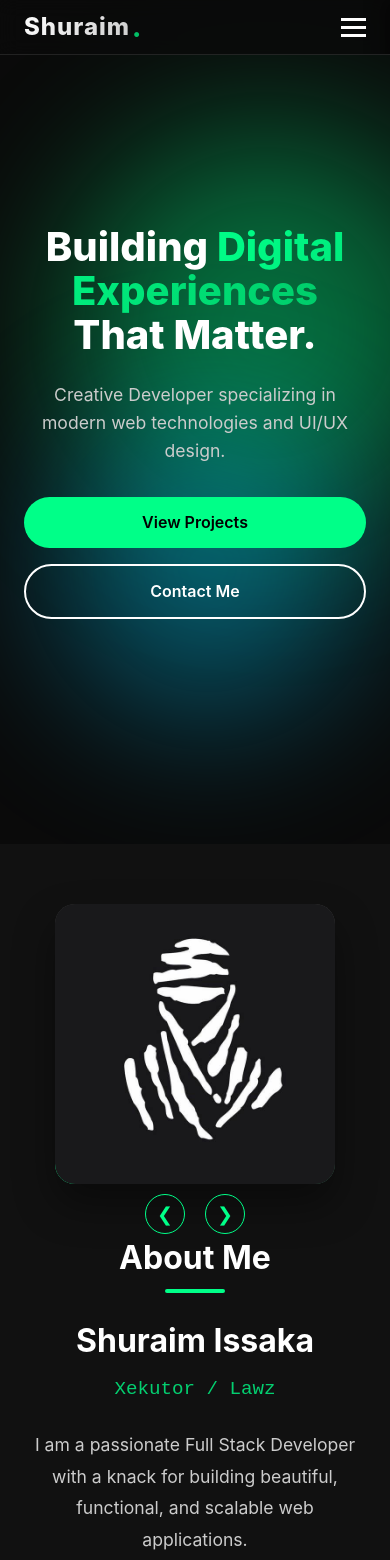
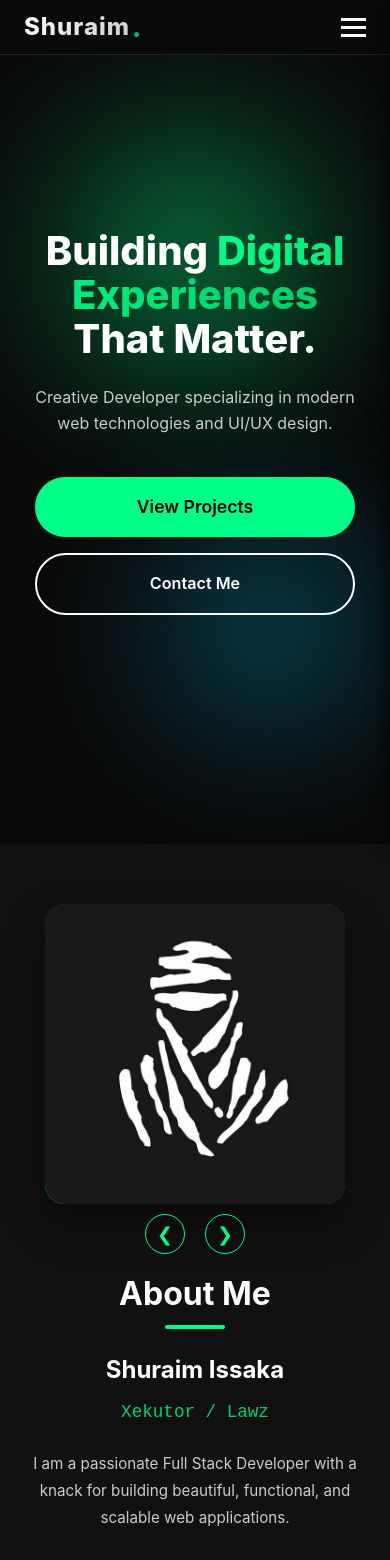
Before and after one commit to shuraimlawz/xekutor, a React (Vite) app: page / in a window 390 px wide. Shown: the top 1560 px of the page. Built offline with nearby package versions, Linux system fonts and the light colour scheme.

Commit message:
Final responsiveness fixes, personalization, and UI polish

```diff
--- a/src/components/About.css
+++ b/src/components/About.css
@@ -107,7 +107,7 @@
 }
 
 .section-title {
-    font-size: 2.5rem;
+    font-size: clamp(2rem, 5vw, 2.5rem);
     margin-bottom: 2rem;
     position: relative;
     display: inline-block;
@@ -125,7 +125,7 @@
 }
 
 .about-text {
-    font-size: 1.1rem;
+    font-size: clamp(0.95rem, 2vw, 1.1rem);
     color: #ccc;
     line-height: 1.8;
     margin-bottom: 1.5rem;
@@ -177,14 +177,14 @@
 }
 
 .full-name {
-    font-size: 2rem;
+    font-size: clamp(1.5rem, 6vw, 2rem);
     font-weight: 700;
     color: #fff;
     margin-bottom: 0.5rem;
 }
 
 .nicknames {
-    font-size: 1.2rem;
+    font-size: 1.1rem;
     color: var(--primary-color);
     font-family: monospace;
     opacity: 0.8;
@@ -192,18 +192,18 @@
 
 @media (max-width: 900px) {
     .about {
-        padding: 60px 1.5rem;
+        padding: var(--section-padding) 1.25rem;
     }
 
     .about-container {
-        padding: 0;
         flex-direction: column;
         text-align: center;
-        gap: 3rem;
+        gap: 4rem;
+        width: 100%;
     }
 
-    .section-title {
-        font-size: 2rem;
+    .about-content {
+        width: 100%;
     }
 
     .section-title::after {
@@ -223,7 +223,7 @@
 
     .img-carousel {
         width: 100%;
-        max-width: 280px;
-        height: 280px;
+        max-width: 300px;
+        height: 300px;
     }
 }
--- a/src/components/Contact.css
+++ b/src/components/Contact.css
@@ -1,18 +1,22 @@
 .contact {
-    padding: 100px 2rem;
+    padding: var(--section-padding) 2rem;
     background-color: #111;
     color: #fff;
+    width: 100%;
 }
 
 .contact-container {
     max-width: 1000px;
     margin: 0 auto;
+    width: 100%;
 }
 
 .contact-content {
     display: flex;
-    gap: 4rem;
+    flex-direction: row;
+    gap: clamp(2rem, 5vw, 4rem);
     margin-top: 3rem;
+    width: 100%;
 }
 
 .contact-info {
@@ -91,73 +95,80 @@
     resize: vertical;
 }
 
-@media (max-width: 768px) {
+@media (max-width: 900px) {
     .contact {
-        padding: 60px 1rem;
+        padding: var(--section-padding) 1.25rem;
     }
 
-    .contact-container {
-        width: 100%;
-        padding: 0;
+    .contact-content {
+        flex-direction: column;
+        gap: 3.5rem;
     }
 
     .section-title {
         text-align: center;
-        font-size: 2rem;
-        margin-bottom: 2rem;
+        width: 100%;
+        font-size: clamp(2rem, 8vw, 2.5rem);
     }
 
-    .contact-content {
-        flex-direction: column;
-        gap: 3rem;
-        width: 100%;
-        align-items: center;
+    .section-title::after {
+        left: 50%;
+        transform: translateX(-50%);
     }
 
     .contact-info {
-        flex: none;
-        width: 100%;
-        max-width: 100%;
         text-align: center;
         display: flex;
         flex-direction: column;
         align-items: center;
     }
 
+    .contact-info h3 {
+        font-size: 1.75rem;
+    }
+
     .detail-item {
         justify-content: center;
         width: 100%;
-        font-size: 1rem;
     }
 
     .social-links {
         justify-content: center;
         width: 100%;
-        gap: 0.8rem;
+        gap: 0.75rem;
     }
 
     .social-btn {
-        padding: 8px 12px;
-        font-size: 0.85rem;
-        flex: 0 1 auto;
-        min-width: auto;
-        text-align: center;
+        padding: 10px 18px;
+        flex: 1 1 auto;
+        min-width: 120px;
+        justify-content: center;
     }
 
     .contact-form {
-        flex: none;
         width: 100%;
-        max-width: 100%;
     }
 
     .form-group input,
     .form-group textarea {
+        font-size: 1rem;
         padding: 12px;
-        font-size: 1rem;
     }
 
     .btn-primary {
         width: 100%;
-        padding: 12px;
+        padding: 14px;
+        font-size: 1.1rem;
     }
 }
+
+@media (max-width: 480px) {
+    .social-btn {
+        width: 100%;
+        min-width: 100%;
+    }
+
+    .contact-info h3 {
+        font-size: 1.5rem;
+    }
+}
--- a/src/components/Header.css
+++ b/src/components/Header.css
@@ -9,7 +9,6 @@
     border-bottom: 1px solid rgba(255, 255, 255, 0.1);
     padding: 1rem 0;
     transition: all 0.3s ease;
-    overflow: hidden;
 }
 
 .header-container {
--- a/src/components/Hero.css
+++ b/src/components/Hero.css
@@ -15,7 +15,7 @@
 }
 
 .hero-title {
-    font-size: 4rem;
+    font-size: clamp(2.5rem, 10vw, 4rem);
     font-weight: 800;
     line-height: 1.1;
     margin-bottom: 1.5rem;
@@ -31,11 +31,12 @@
 }
 
 .hero-subtitle {
-    font-size: 1.25rem;
+    font-size: clamp(1rem, 3vw, 1.25rem);
     color: #ccc;
     margin-bottom: 2.5rem;
     opacity: 0;
     animation: fadeUp 0.8s ease 0.2s forwards;
+    max-width: 600px;
 }
 
 .hero-cta {
@@ -44,6 +45,7 @@
     justify-content: center;
     opacity: 0;
     animation: fadeUp 0.8s ease 0.4s forwards;
+    width: 100%;
 }
 
 .btn {
@@ -135,26 +137,29 @@
 
 @media (max-width: 768px) {
     .hero {
-        padding: 0 1.5rem;
-    }
-
-    .hero-title {
-        font-size: 2.5rem;
-    }
-
-    .hero-subtitle {
-        font-size: 1.1rem;
-        margin-bottom: 2rem;
+        padding: 0 1.25rem;
     }
 
     .hero-cta {
         flex-direction: column;
         gap: 1rem;
-        width: 100%;
+        max-width: 320px;
+        margin: 0 auto;
     }
 
     .btn {
         width: 100%;
         text-align: center;
+        padding: 1rem;
+    }
+
+    .blob-1 {
+        width: 250px;
+        height: 250px;
+    }
+
+    .blob-2 {
+        width: 180px;
+        height: 180px;
     }
 }
--- a/src/components/Projects.css
+++ b/src/components/Projects.css
@@ -1,18 +1,33 @@
 .projects {
-    padding: 100px 2rem;
+    padding: var(--section-padding) 2rem;
     background-color: #0a0a0a;
+    width: 100%;
 }
 
 .projects-container {
     max-width: 1200px;
     margin: 0 auto;
+    width: 100%;
 }
 
 .projects-grid {
     display: grid;
-    grid-template-columns: repeat(auto-fit, minmax(min(100%, 300px), 1fr));
-    gap: 2rem;
+    grid-template-columns: repeat(auto-fit, minmax(min(100%, 320px), 1fr));
+    gap: clamp(1.5rem, 5vw, 2.5rem);
     margin-top: 3rem;
+    width: 100%;
+}
+
+@media (max-width: 480px) {
+    .projects {
+        padding-left: 1.25rem;
+        padding-right: 1.25rem;
+    }
+
+    .projects-grid {
+        grid-template-columns: 1fr;
+        gap: 2rem;
+    }
 }
 
 .project-card {
--- a/src/index.css
+++ b/src/index.css
@@ -4,6 +4,10 @@
   --bg-color: #0a0a0a;
   --text-color: #ffffff;
   --font-family: 'Inter', system-ui, sans-serif;
+
+  /* Fluid Spacing & Typography */
+  --section-padding: clamp(60px, 10vw, 120px);
+  --container-max-width: 1200px;
 }
 
 * {
@@ -19,17 +23,27 @@ body {
   padding: 0;
   overflow-x: hidden;
   background-color: var(--bg-color);
+  -webkit-font-smoothing: antialiased;
 }
 
 body {
   color: var(--text-color);
   font-family: var(--font-family);
   line-height: 1.6;
+  font-size: clamp(1rem, 0.95rem + 0.25vw, 1.125rem);
 }
 
 section {
   width: 100%;
+  padding: var(--section-padding) 2rem;
   overflow-x: hidden;
+}
+
+@media (max-width: 480px) {
+  section {
+    padding-left: 1.25rem;
+    padding-right: 1.25rem;
+  }
 }
 
 a {
```
